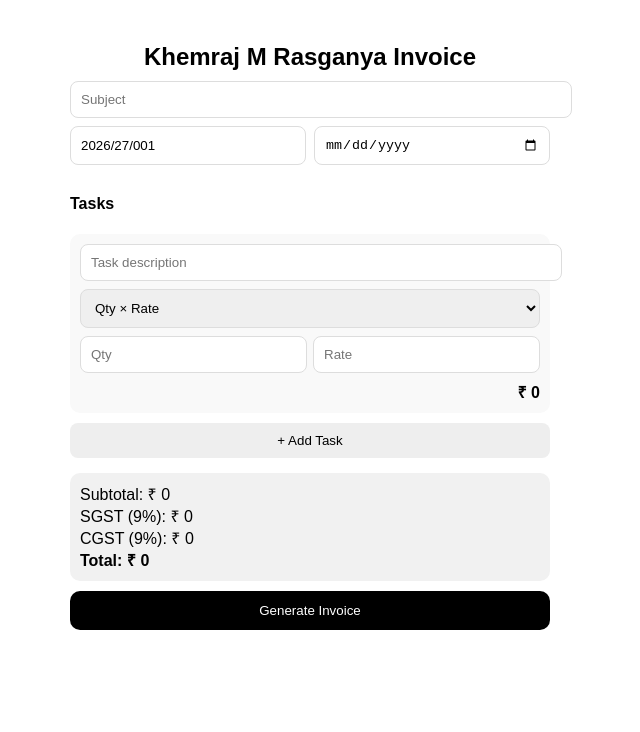
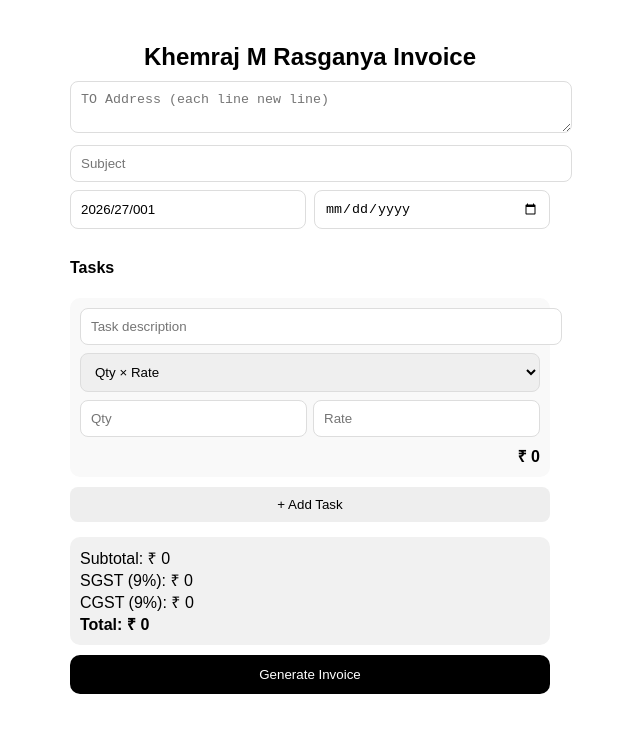
Before and after one commit to mitradaniel/gen_invoice, a Next.js app: page / in a window 1280 px wide. Shown: the top 732 px of the page, without its empty margins (330-970 px from the left). Built offline with nearby package versions, Linux system fonts and the light colour scheme.

Commit message:
Update page.js

```diff
--- a/app/page.js
+++ b/app/page.js
@@ -9,6 +9,7 @@ export default function Page() {
   const [subject, setSubject] = useState("");
   const [invoice, setInvoice] = useState("2026/27/001");
   const [date, setDate] = useState("");
+  const [to, setTo] = useState(""); // ✅ ADDED
 
   const addTask = () => {
     setTasks([...tasks, { name: "", qty: 0, rate: 0, amount: 0, mode: "qty" }]);
@@ -34,11 +35,16 @@ export default function Page() {
       const res = await fetch("/api/generate", {
         method: "POST",
         headers: { "Content-Type": "application/json" },
+
+        // ✅ FINAL JSON PAYLOAD
         body: JSON.stringify({
+          to,
+
           tasks,
           subject,
           invoice,
           date,
+
           subtotal,
           sgst,
           cgst,
@@ -66,24 +72,35 @@ export default function Page() {
   return (
     <div style={{ maxWidth: 480, margin: "auto", padding: 15, fontFamily: "sans-serif" }}>
 
-      {/* TITLE */}
       <h2 style={{ textAlign: "center", marginBottom: 10 }}>
         Khemraj M Rasganya Invoice
       </h2>
 
-      {/* HEADER */}
-      <input placeholder="Subject"
+      {/* ✅ TO FIELD */}
+      <textarea
+        placeholder="TO Address (each line new line)"
+        value={to}
+        onChange={(e) => setTo(e.target.value)}
+        style={input}
+      />
+
+      {/* SUBJECT */}
+      <input
+        placeholder="Subject"
         value={subject}
         onChange={(e) => setSubject(e.target.value)}
         style={input}
       />
 
+      {/* INVOICE + DATE */}
       <div style={{ display: "flex", gap: 8 }}>
-        <input value={invoice}
+        <input
+          value={invoice}
           onChange={(e) => setInvoice(e.target.value)}
           style={{ ...input, flex: 1 }}
         />
-        <input type="date"
+        <input
+          type="date"
           onChange={(e) => setDate(e.target.value)}
           style={{ ...input, flex: 1 }}
         />
@@ -102,7 +119,6 @@ export default function Page() {
             style={input}
           />
 
-          {/* MODE */}
           <select
             value={t.mode}
             onChange={(e) => updateTask(i, "mode", e.target.value)}
@@ -114,17 +130,23 @@ export default function Page() {
 
           {t.mode === "qty" ? (
             <div style={{ display: "flex", gap: 6 }}>
-              <input type="number" placeholder="Qty"
+              <input
+                type="number"
+                placeholder="Qty"
                 onChange={(e) => updateTask(i, "qty", +e.target.value)}
                 style={input}
               />
-              <input type="number" placeholder="Rate"
+              <input
+                type="number"
+                placeholder="Rate"
                 onChange={(e) => updateTask(i, "rate", +e.target.value)}
                 style={input}
               />
             </div>
           ) : (
-            <input type="number" placeholder="Amount"
+            <input
+              type="number"
+              placeholder="Amount"
               onChange={(e) => updateTask(i, "amount", +e.target.value)}
               style={input}
             />
```
